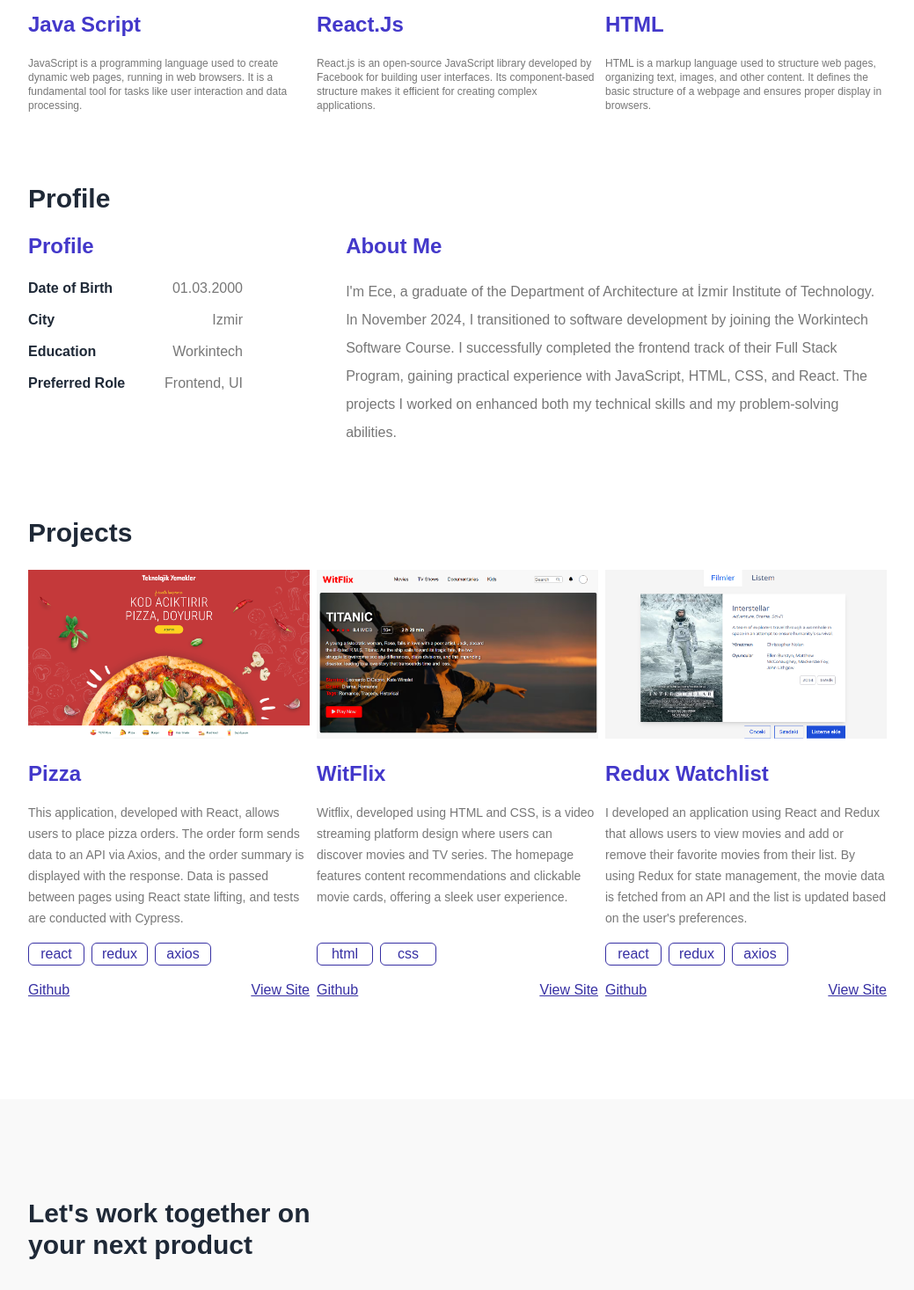
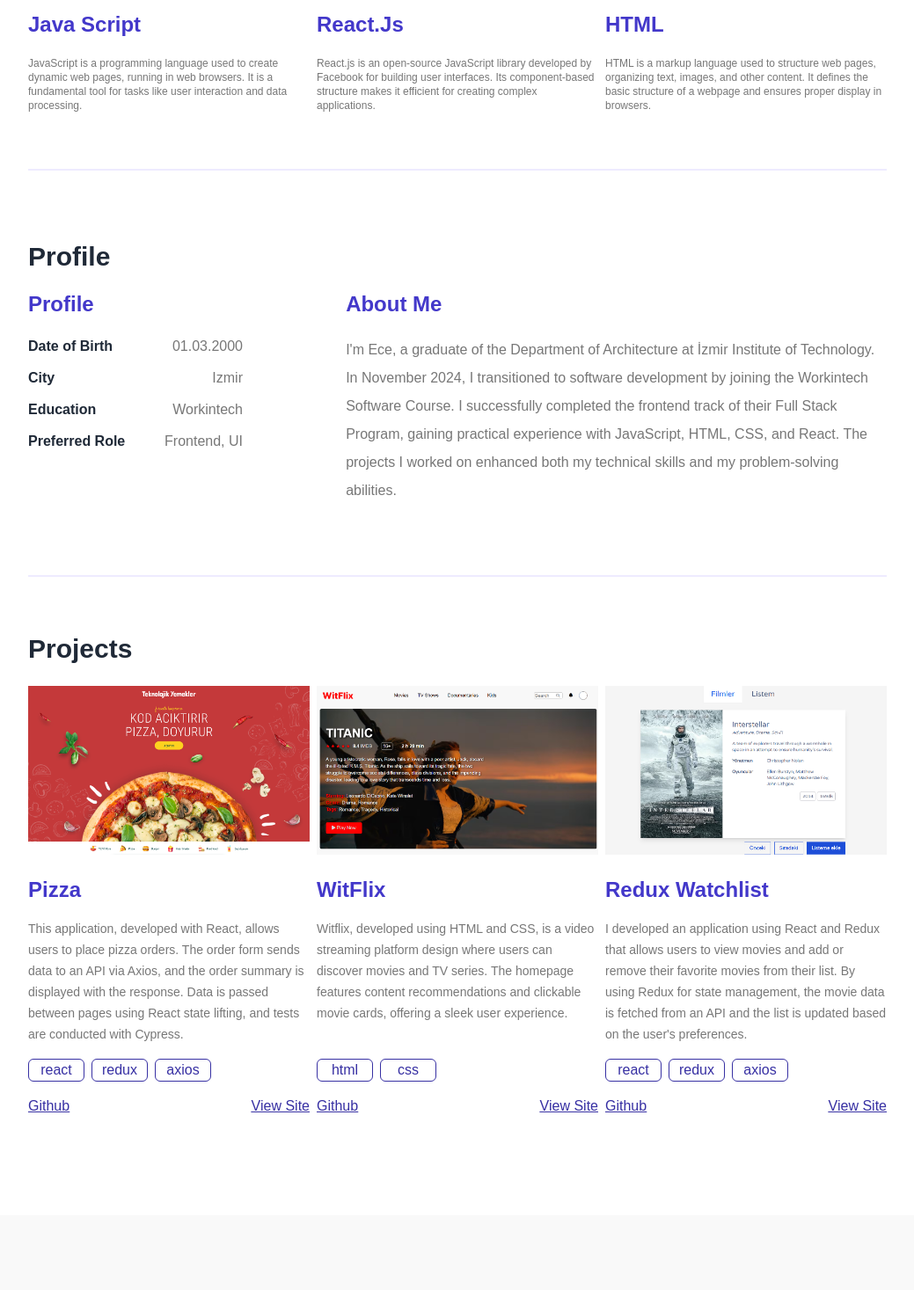
Before and after one commit to EceYaman/personal-website-project, a React (Vite) app in the folder personal-website/: page / in a window 1280 px wide. Shown: the part 910-2377 px from the top of the page at 88% size, without its empty margins (96-1135 px from the left). Built offline with nearby package versions, Linux system fonts and the light colour scheme.

Commit message:
Added scrolling to header nav links

```diff
--- a/personal-website/src/components/Header.jsx
+++ b/personal-website/src/components/Header.jsx
@@ -3,8 +3,6 @@ import { useData } from "../contexts/DataContext";
 
 export function Header() {
     const { currData, toggleLanguage } = useData();
-
-    const [activeLink, setActiveLink] = useState(2);
 
     const handleLinkClick = (index) => {
         setActiveLink(index);
@@ -38,8 +36,7 @@ export function Header() {
 
                 <nav>
                     {currData.header.nav.map((link, index) => (
-                        <a key={index} href={link.link} className={`px-5 py-3 ${activeLink === index ? 'border border-primary rounded-md text-primary' : 'px-5 py-3 text-textLight'}`}
-                        onClick={() => handleLinkClick(index)}
+                        <a key={index} href={link.link} className={`px-5 py-3  ${index === 2 ? 'border border-primary rounded-md text-primary' : 'text-textLight'}`} onClick={() => handleLinkClick(index)}
                         >
                             {link.a}
                         </a>
--- a/personal-website/src/components/main/Main.jsx
+++ b/personal-website/src/components/main/Main.jsx
@@ -8,9 +8,15 @@ export function Main() {
     return(
         <div>
             <HeroSection />
-            <SkillsSection />
+            <div id="skills">
+                <SkillsSection />
+            </div>
+            <hr className="my-16 border border-logoLight"/>
             <ProfileSection />
-            <ProjectsSection />
+            <hr className="my-16 border border-logoLight"/>
+            <div id="projects">
+                <ProjectsSection />
+            </div>
         </div>
     )
 }
```
